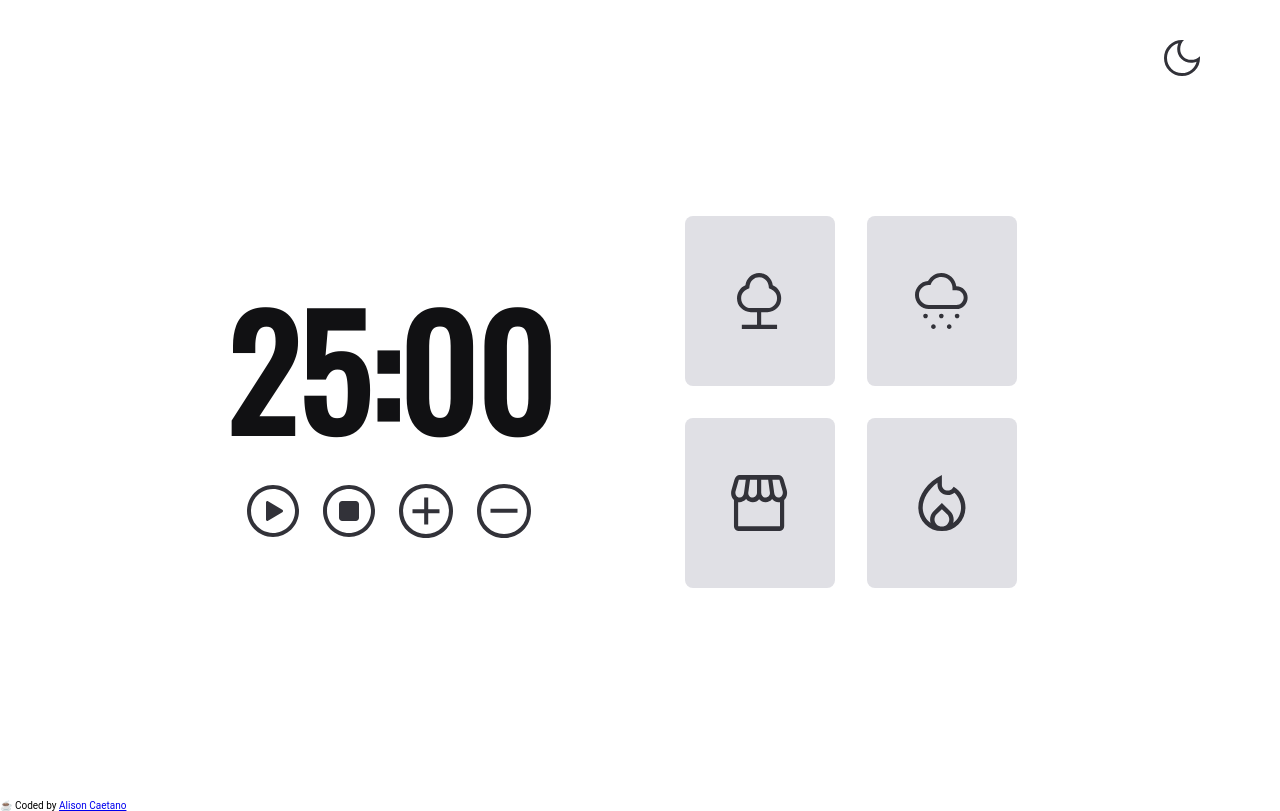
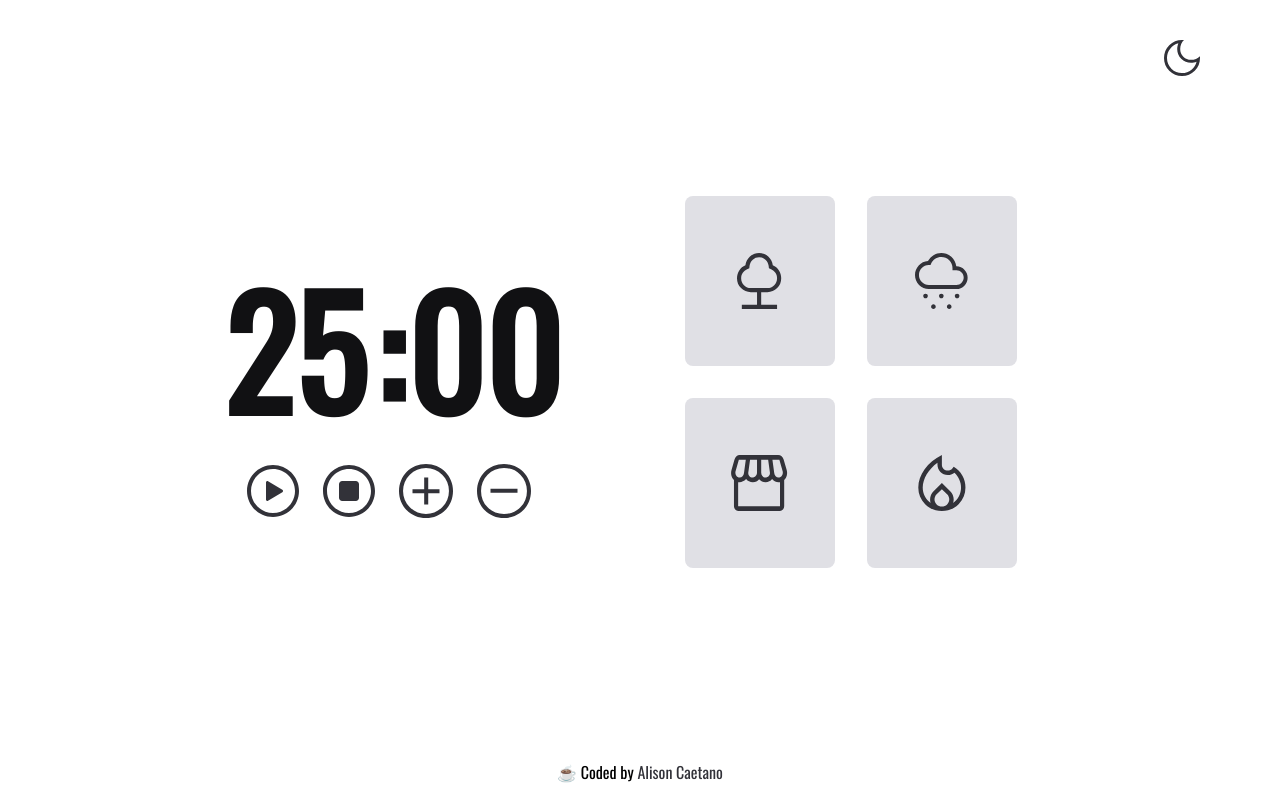
Before and after one commit to AlizonCaetano/Pomofocus, a website with bundled scripts: page index.html in a window 1280 px wide. Built offline with nearby package versions, Linux system fonts and the light colour scheme.

Commit message:
Update style.css

```diff
--- a/app/css/style.css
+++ b/app/css/style.css
@@ -42,7 +42,7 @@ body,
 .container{
   display: grid;
   place-content: center;
-  min-height: 100vh;
+  min-height: 95vh;
   width: 100vw;
   font-weight: 700;
 }
@@ -59,10 +59,25 @@ main{
   width: 80vw;
 }
 
-
+.minutes, .seconds {
+  text-align: center;
+  min-width: 16rem;
+}
 
 .sounds-cards-wrapper .card-sound{
   border-radius: 8px;
+}
+
+footer {
+  display: flex;
+  justify-content: center;
+  align-items: flex-start;
+  font-family: 'Oswald', sans-serif;
+  font-size: 1.6rem;
+}
+
+footer a{
+  text-decoration: none;
 }
 
 /*timer e display*/
@@ -156,6 +171,17 @@ body.lgt-theme{
   background-color: var(--lgt-bg);
 }
 
+
+body.lgt-theme footer a{
+  color: var(--lgt-icon-fill);
+}
+
+body.lgt-theme footer a:hover{
+  text-decoration: none;
+  color: var(--lgt-bg-sound-card-hover);
+}
+
+
 /*DARK THEME*/
 .active,
 body.drk-theme.theme-btns svg:hover path{
@@ -193,6 +219,15 @@ body.drk-theme{
   background-color: var(--drk-bg);
 }
 
+body.drk-theme footer,
+body.drk-theme footer a {
+  color: var(--drk-icon-fill);
+}
+
+body.drk-theme footer a:hover{
+  text-decoration: none;
+  color: var(--drk-bg-sound-card-hover);
+}
 
 
 
```
